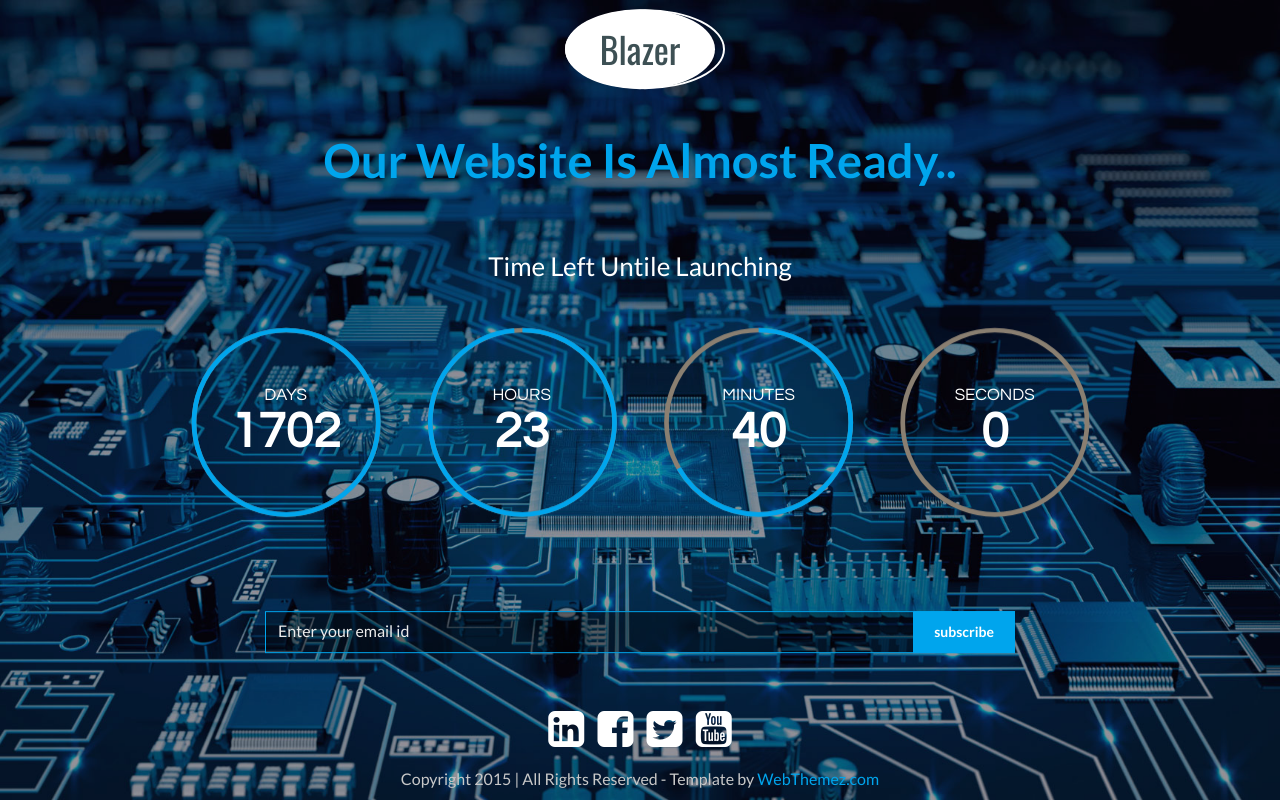
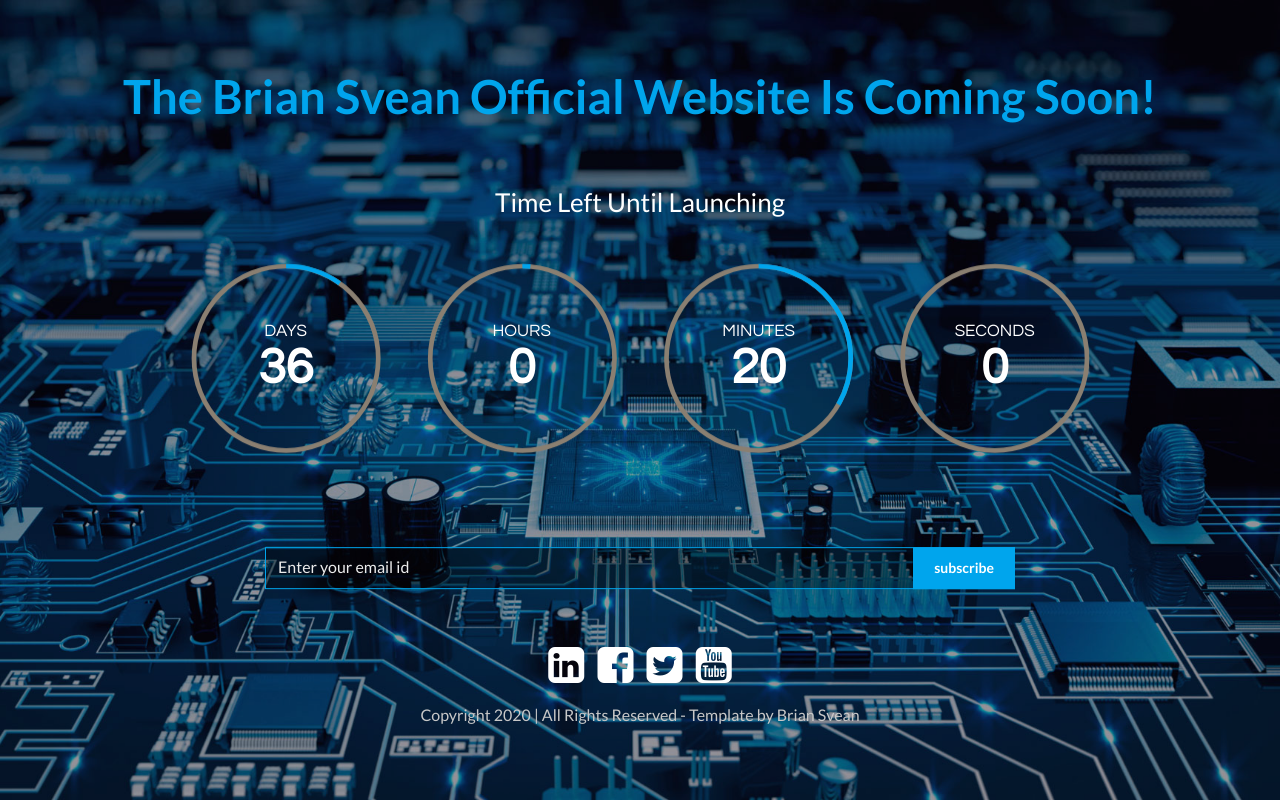
Before and after one commit to bsvean/Coming-Soon-Website, a plain HTML site: page index.html in a window 1280 px wide. Drawn offline with nearby package versions, Linux system fonts and the light colour scheme.

Commit message:
Update index.html

```diff
--- a/index.html
+++ b/index.html
@@ -42,16 +42,16 @@
 				<div class="row">
 					<div class="blazer clearfix">
 						<div class="col-sm-12">
-						   <h1>Blazer</h1>
-						   <h2>Our Website Is Almost Ready..</h2>
-						   <h3>Time Left Untile Launching</h33>
+						    <!--<h1>Blazer</h1> -->
+						   <h2>The Brian Svean Official Website Is Coming Soon!</h2>
+						   <h3>Time Left Until Launching</h33>
 						</div>
 
 						<div id="right-block" class="col-sm-12 text-center">
 							<div class="row">
 							   <div class="col-sm-offset-1 col-sm-10">
 									<div class="timing">
-										<div id="count-down" data-date="2015-12-28 00:00:00">
+										<div id="count-down" data-date="2020-10-01 00:00:00">
 
 										</div>
 									</div>
@@ -80,8 +80,7 @@
 								<li><a href=""><i class="fa fa-youtube-square"></i></a></li>
 							</ul>
                                	<div class="row">
-							<div class="col-sm-12 text-center copyRights"> Copyright 2015 | All Rights Reserved - Template by
-								<a href="http://webThemez.com">WebThemez.com</a>
+							<div class="col-sm-12 text-center copyRights"> Copyright 2020 | All Rights Reserved - Template by Brian Svean
 							</div>
 						</div>
 
```
